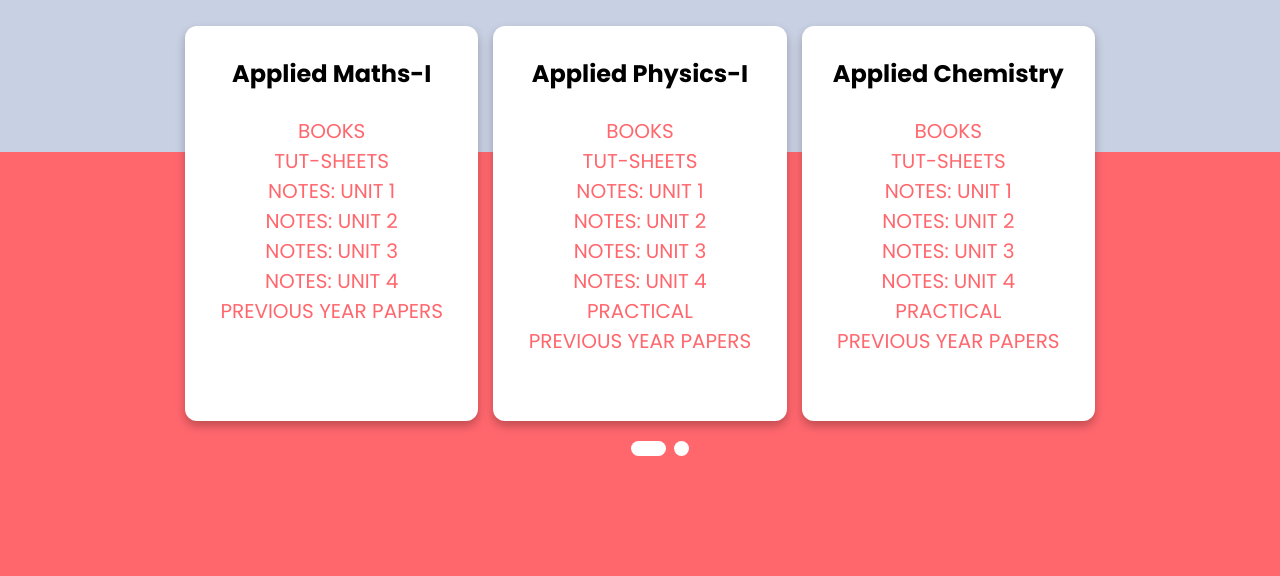
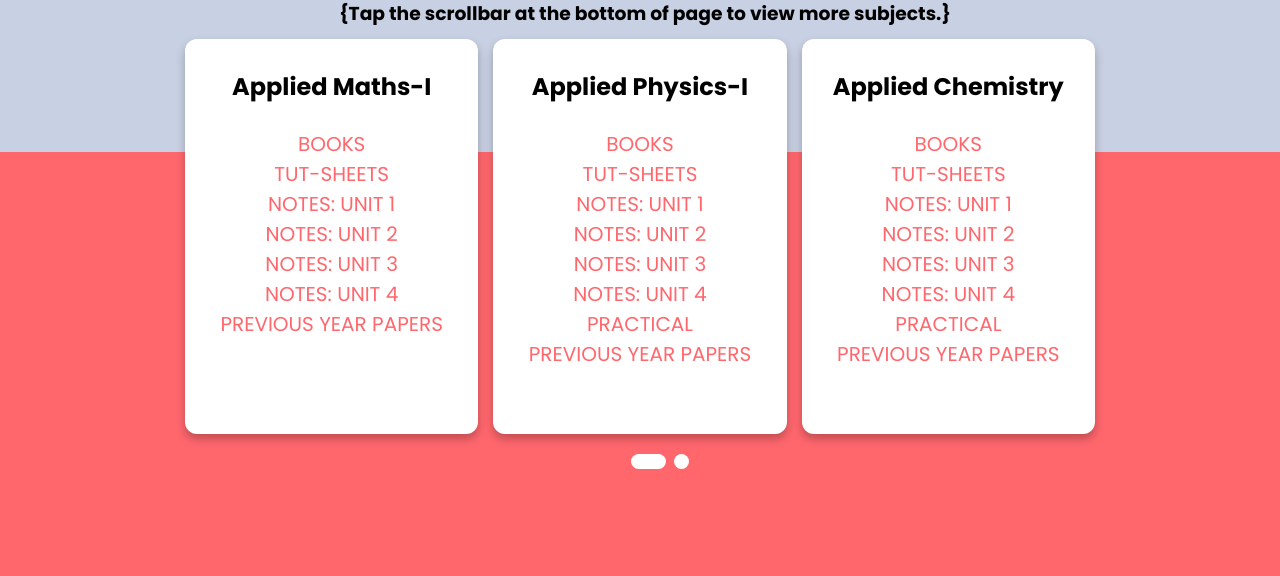
Before and after one commit to Igdtuwresource/cse1, a plain HTML site: page index.html in a window 1280 px wide. Shown: the part 224-800 px from the top of the page. Drawn offline with Linux system fonts and the light colour scheme.

Commit message:
Update index.html

```diff
--- a/index.html
+++ b/index.html
@@ -13,7 +13,8 @@
 <body>
   <div class="container">
     <h1 class="o">IGDTUW RESOURCE</h1><BR>
-        <h1 class="b">CSE SEM 1</h1><br>
+        <h1 class="b">CSE SEM 1</h1>
+    <h3 class="b"><p>{Tap the scrollbar at the bottom of page to view more subjects.}</p></h3>
     <input type="radio" name="dot" id="one">
     <input type="radio" name="dot" id="two">
     <div class="main-card">
```
